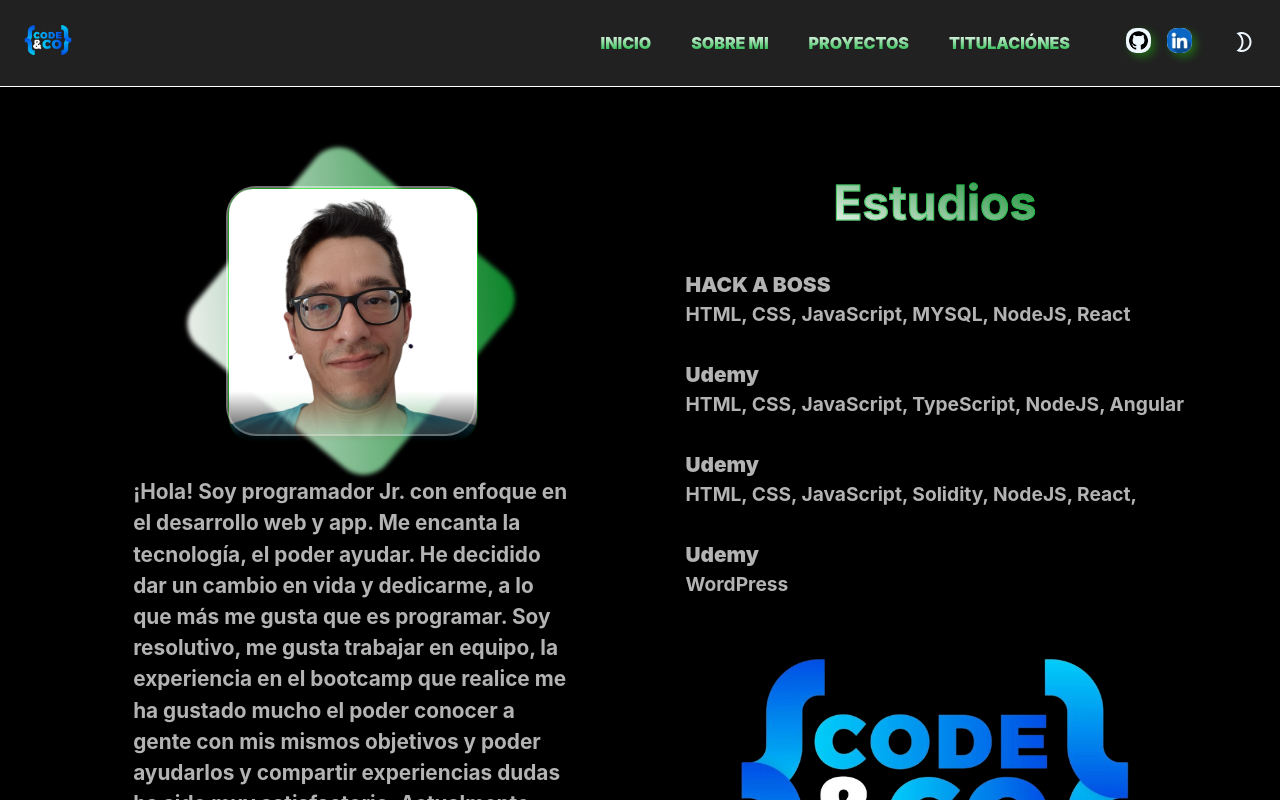
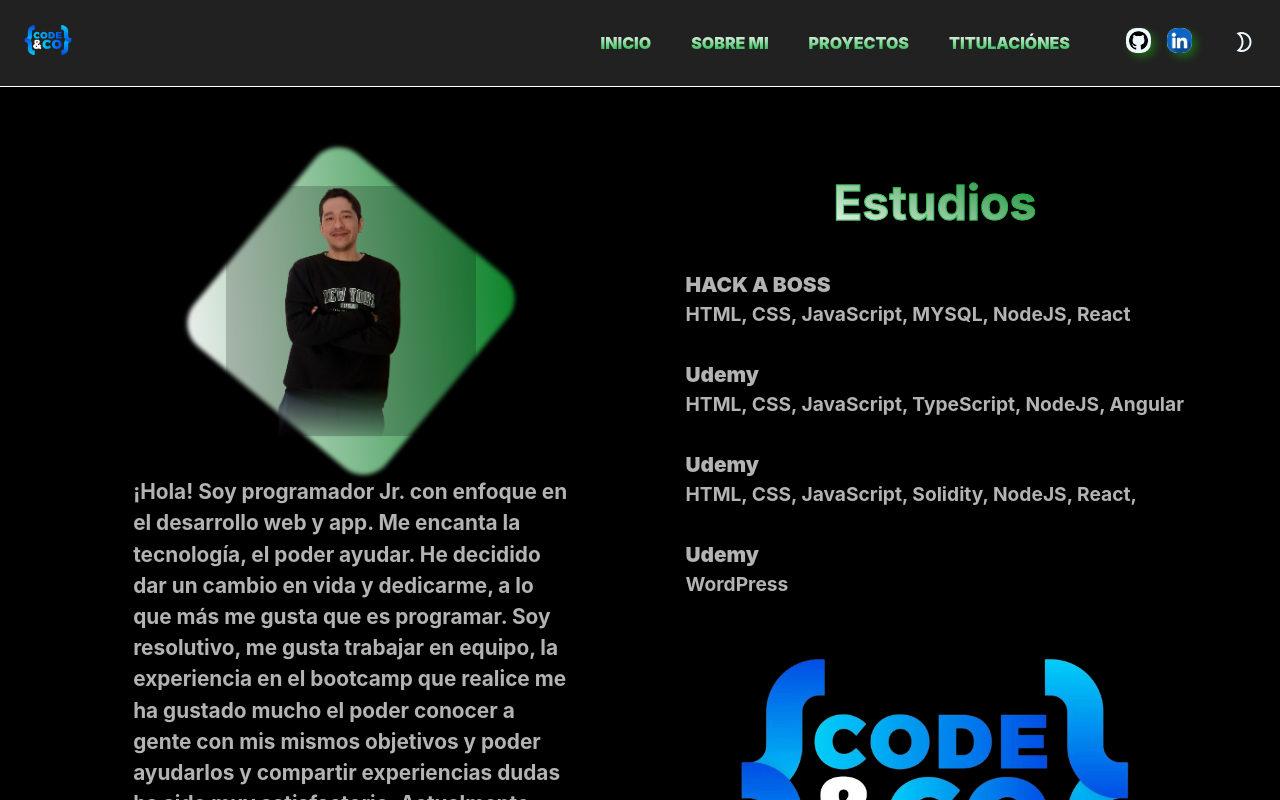
Before and after one commit to Pibe0010/Portfolio-code, a React (Vite) app: page /about in a window 1280 px wide. Shown: the top 800 px of the page. Built offline with nearby package versions, Linux system fonts and the light colour scheme; what @react-pdf/renderer would draw is missing.

Commit message:
ajustes de imagen y cambio de foto de perfil

```diff
--- a/src/Pages/About.css
+++ b/src/Pages/About.css
@@ -15,8 +15,9 @@
 }
 .img-about {
   mask-image: linear-gradient(rgb(0, 0, 0) 80%, transparent);
-  width: 250px;
-  border: 1px solid rgba(10, 250, 6, 0.519);
+  width: 200px;
+  height: 250px;
+  object-fit: cover;
   border-radius: 10%;
   margin: auto;
 }
@@ -72,7 +73,7 @@
   justify-content: center;
 }
 .skills h2 {
-  font-size: clamp(2.5rem, 5vw, 3rem);
+  font-size: clamp(2.2rem, 5vw, 3rem);
   font-weight: 800;
 }
 .skills article {
--- a/src/components/Animations/ImgPerfil.css
+++ b/src/components/Animations/ImgPerfil.css
@@ -18,8 +18,8 @@
 
 .loader_cube--glowing {
   z-index: 2;
-  background-color: rgba(255, 255, 255, 0.2);
-  border: 2px solid rgba(255, 255, 255, 0.3);
+  background-color: rgba(0, 0, 0, 0.2);
+  border: 2px solid transparent;
 }
 
 .loader_cube--color {
--- a/src/components/Animations/ImgPerfil.jsx
+++ b/src/components/Animations/ImgPerfil.jsx
@@ -1,5 +1,5 @@
 import "./ImgPerfil.css";
-import perfil from "../../assets/img/mi-foto-perfil-Photoroom.png";
+import perfil from "../../assets/img/foto-perfil.png";
 
 export const ImgPerfil = () => {
   return (
```
Also changed, not shown: src/assets/img/foto-perfil.png (added).
